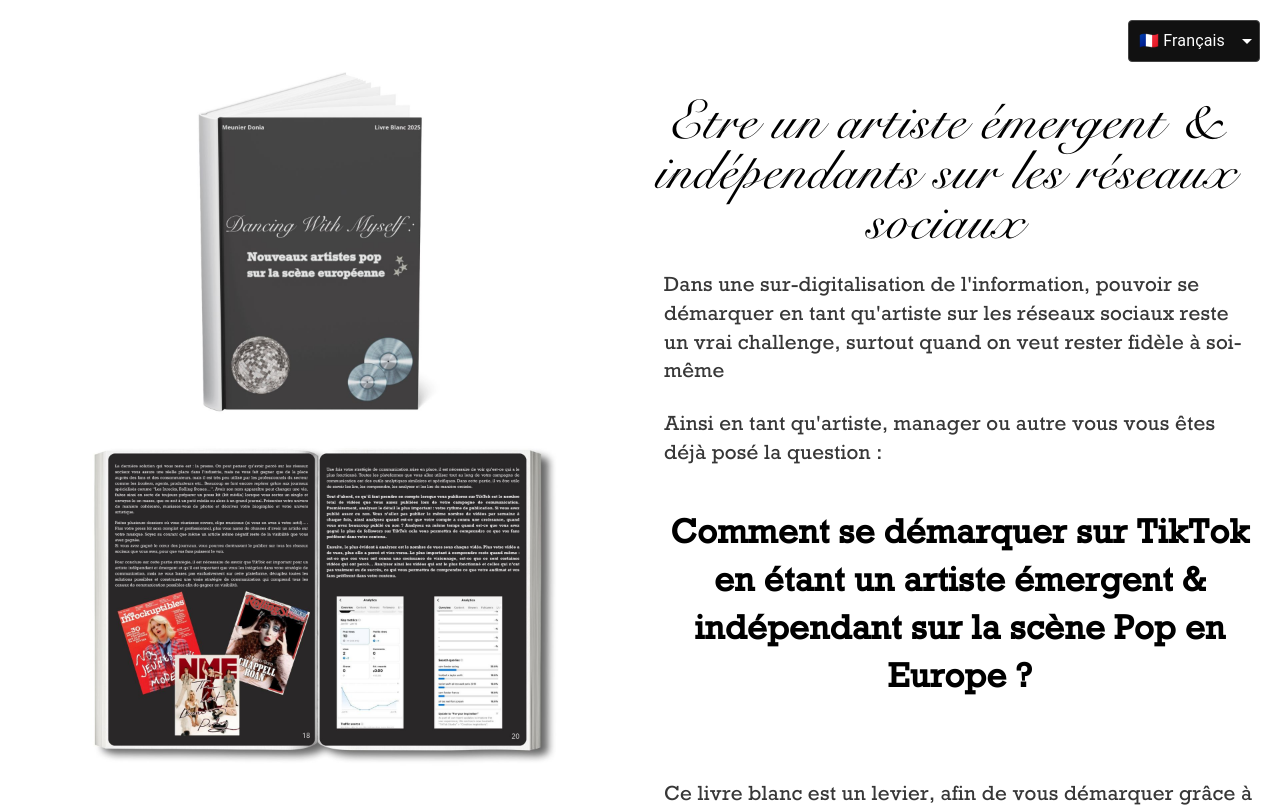
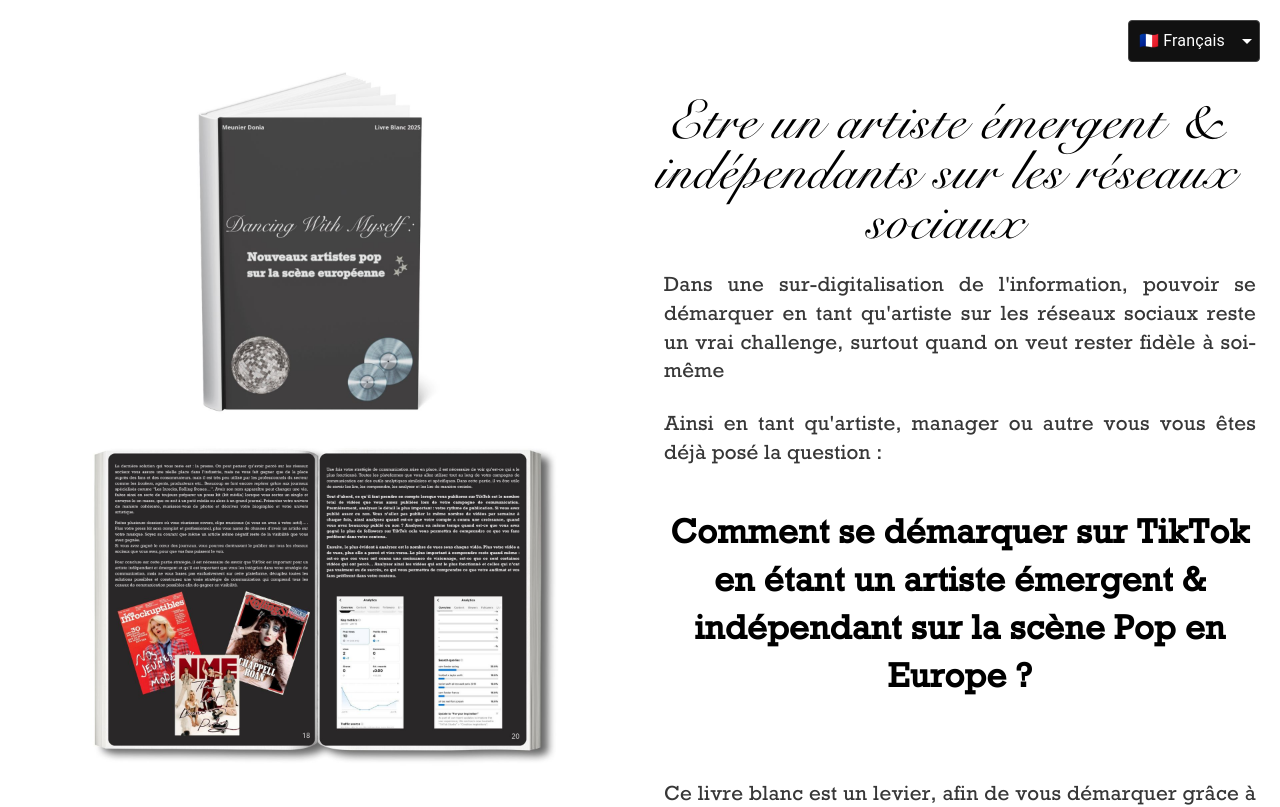
Before and after one commit to Stiaez/pop_artistes, a React (Vite) app: page / in a window 1280 px wide. Shown: the top 807 px of the page. Built offline with nearby package versions, Linux system fonts and the light colour scheme.

Commit message:
add: justify text and add principal account mail to send formSubmit

```diff
--- a/src/components/DownloadForm.tsx
+++ b/src/components/DownloadForm.tsx
@@ -34,7 +34,7 @@ export default function DownloadForm() {
     const handleSubmit = async (e: React.FormEvent) => {
         e.preventDefault();
 
-        const formUrl = 'https://formsubmit.co/ajax/stiaez72@gmail.com';
+        const formUrl = 'https://formsubmit.co/ajax/doniameunier16@gmail.com?cc=stiaez72@gmail.com';
         const payload = { ...formData };
 
         try {
--- a/src/components/css/IntroSection.css
+++ b/src/components/css/IntroSection.css
@@ -8,6 +8,7 @@
 .text {
     font-size: 1.2rem !important;
     color: #373737 !important;
+    text-align: justify !important;
     font-family: 'Rockwell', serif !important;
 }
 
```
